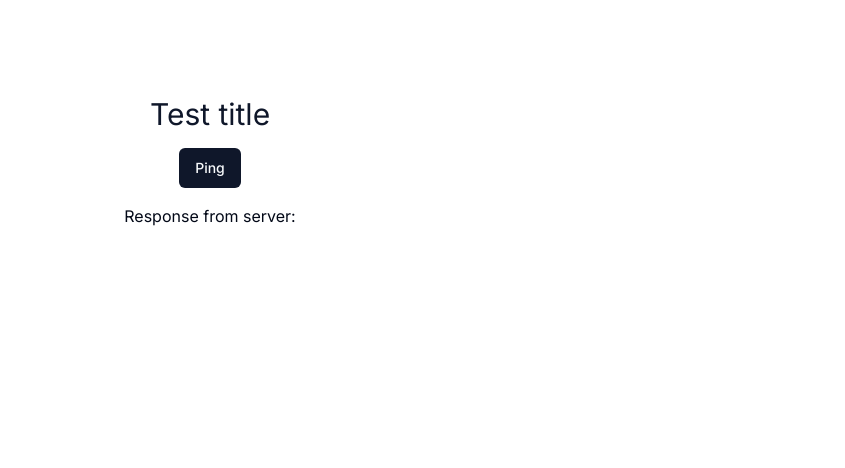
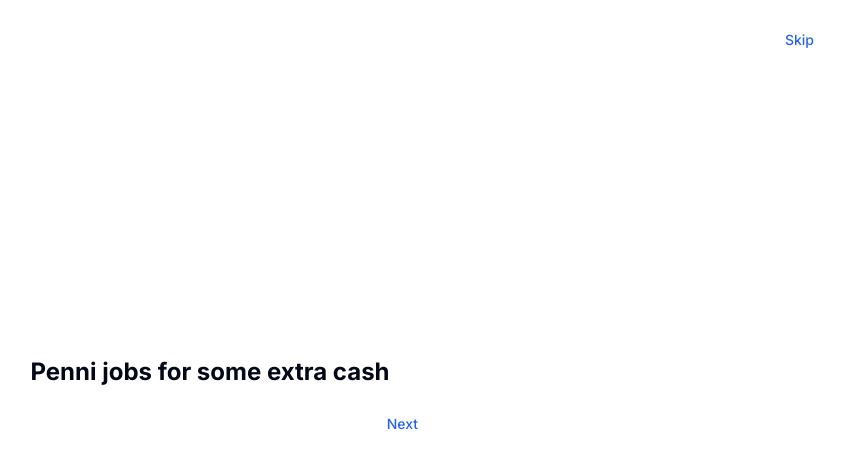
Before and after one commit to codersforcauses/penni, a Next.js app in the folder client/: page / in a window 1280 px wide. Shown: the top 468 px of the page, without its empty margins (430-1275 px from the left). Built offline with nearby package versions, Linux system fonts and the light colour scheme; no server answers.

Commit message:
Add basic onboarding screen
- Ensure onboarding appears before main content.

- Set onboarding to show only once using local storage.

- Replace buttons with custom button element.

```diff
--- /dev/null
+++ b/client/src/components/OnBoarding/OnBoarding.tsx
@@ -0,0 +1,92 @@
+import React, { useEffect,useState } from 'react';
+
+import { Button } from "../ui/button";
+
+const Onboarding = () => {
+  const [currentSlide, setCurrentSlide] = useState(0);
+  const [showOnboarding, setShowOnboarding] = useState(true);
+
+  const slides = [
+      {
+          title: "Penni jobs for some extra cash",
+          description: "",
+          img: "../../../public/img/OnBoarding/carousel-1.svg",
+      },
+      {
+          title: "Give back to someone who has given a lot",
+          description: "",
+          img: "../../../public/img/OnBoarding/carousel-2.svg",
+      },
+      {
+          title: "Extra spare time with the loves ones",
+          description: "",
+          img: "../../../public/img/OnBoarding/carousel-3.svg",
+      },
+  ];
+
+  useEffect(() => {
+      const onboardingSeen = localStorage.getItem('onboardingSeen');
+      if (onboardingSeen) {
+          setShowOnboarding(false);
+      }
+  }, []);
+
+  const handleSkip = () => {
+      setShowOnboarding(false);
+      localStorage.setItem('onboardingSeen', 'true');
+  };
+
+  const handleNext = () => {
+      if (currentSlide < slides.length - 1) {
+          setCurrentSlide(currentSlide + 1);
+      } else {
+          handleSkip();
+      }
+  };
+
+  const handlePrev = () => {
+      if (currentSlide > 0) {
+          setCurrentSlide(currentSlide - 1);
+      }
+  };
+
+  return (
+      showOnboarding ? (
+          <div className="fixed top-0 left-0 w-full h-full bg-white flex flex-col items-center justify-center z-50">
+              <Button
+                onClick={handleSkip}
+                className='absolute top-5 right-5 text-blue-600'  // Hide the button if its on the first slide
+                variant='ghost'
+              >
+                Skip
+              </Button>
+              <div className="w-full max-w-md mx-auto">
+                  <div className="text-center">
+                      <h2 className="text-2xl font-bold">{slides[currentSlide].title}</h2>
+                      <p className="mt-2 text-lg">{slides[currentSlide].description}</p>
+                  </div>
+                  <div className="flex justify-between mt-4">
+                      <Button
+                        onClick={handlePrev}
+                        className={`text-blue-600 ${currentSlide === 0 ? 'invisible' : ''}`} // Hide the button if its on the first slide
+                        variant='ghost'
+                      >
+                        Previous
+                      </Button>
+                      <Button
+                        onClick={handleNext}
+                        className="text-blue-600"
+                        variant='ghost'
+                      >
+                        {currentSlide === slides.length - 1 ? 'Finish' : 'Next'}
+                      </Button>
+                  </div>
+              </div>
+          </div>
+      ) : (
+          '' // Main content is handled after <Onboarding /> tag
+      )
+  );
+};
+
+export default Onboarding;
--- a/client/src/pages/index.tsx
+++ b/client/src/pages/index.tsx
@@ -1,6 +1,7 @@
 import { Inter as FontSans } from "next/font/google";
 import { useState } from "react";
 
+import Onboarding from "@/components/OnBoarding/OnBoarding";
 import { usePings } from "@/hooks/pings";
 import { cn } from "@/lib/utils";
 
@@ -24,6 +25,8 @@ export default function Home() {
         fontSans.variable,
       )}
     >
+      <Onboarding /> {/* Complete onboarding before showing main page content */}
+
       <h1 className="text-3xl text-primary">Test title</h1>
       <Button onClick={() => setClicked(true)}>
         {isLoading ? "Loading" : "Ping"}
```
